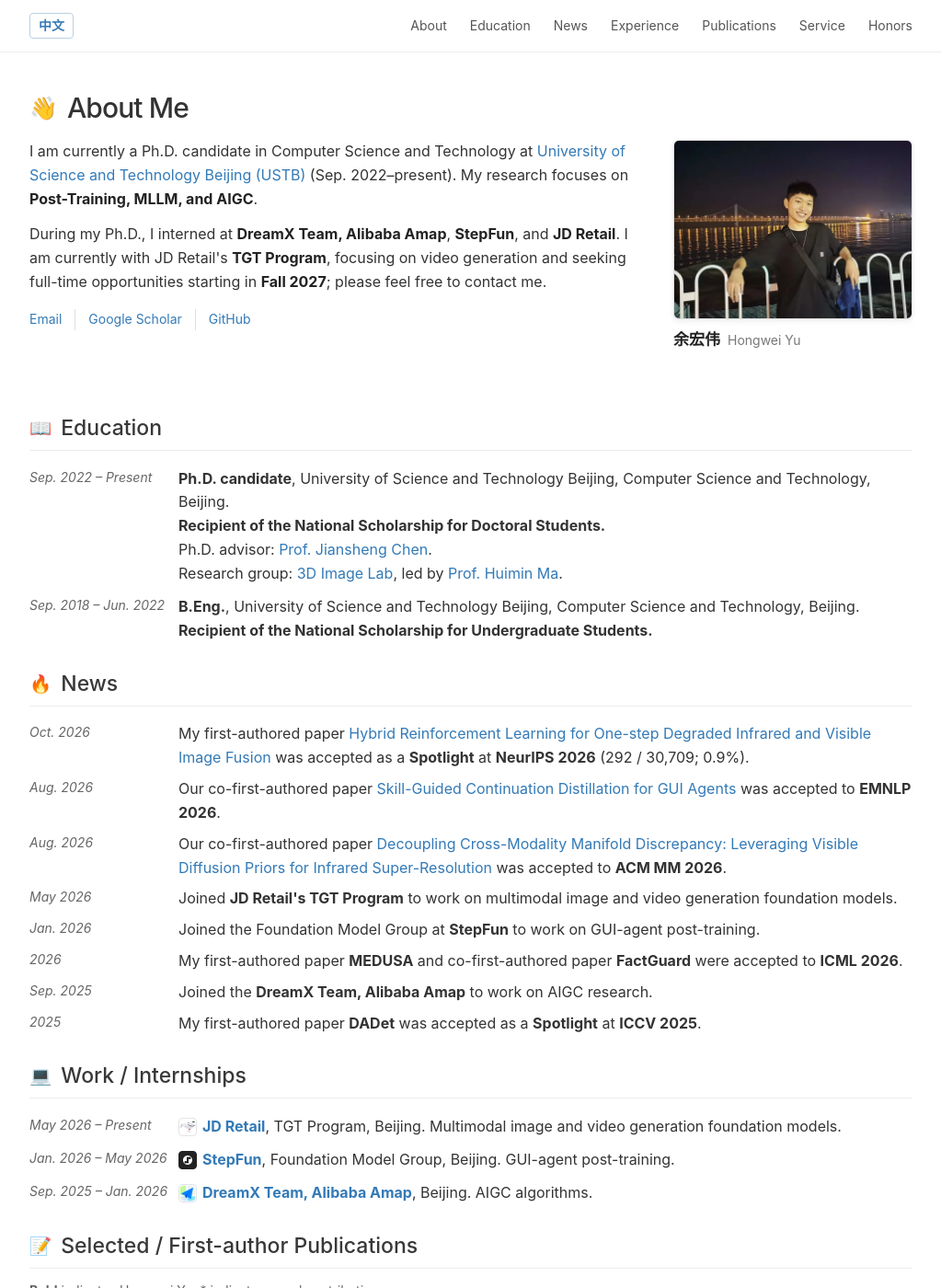
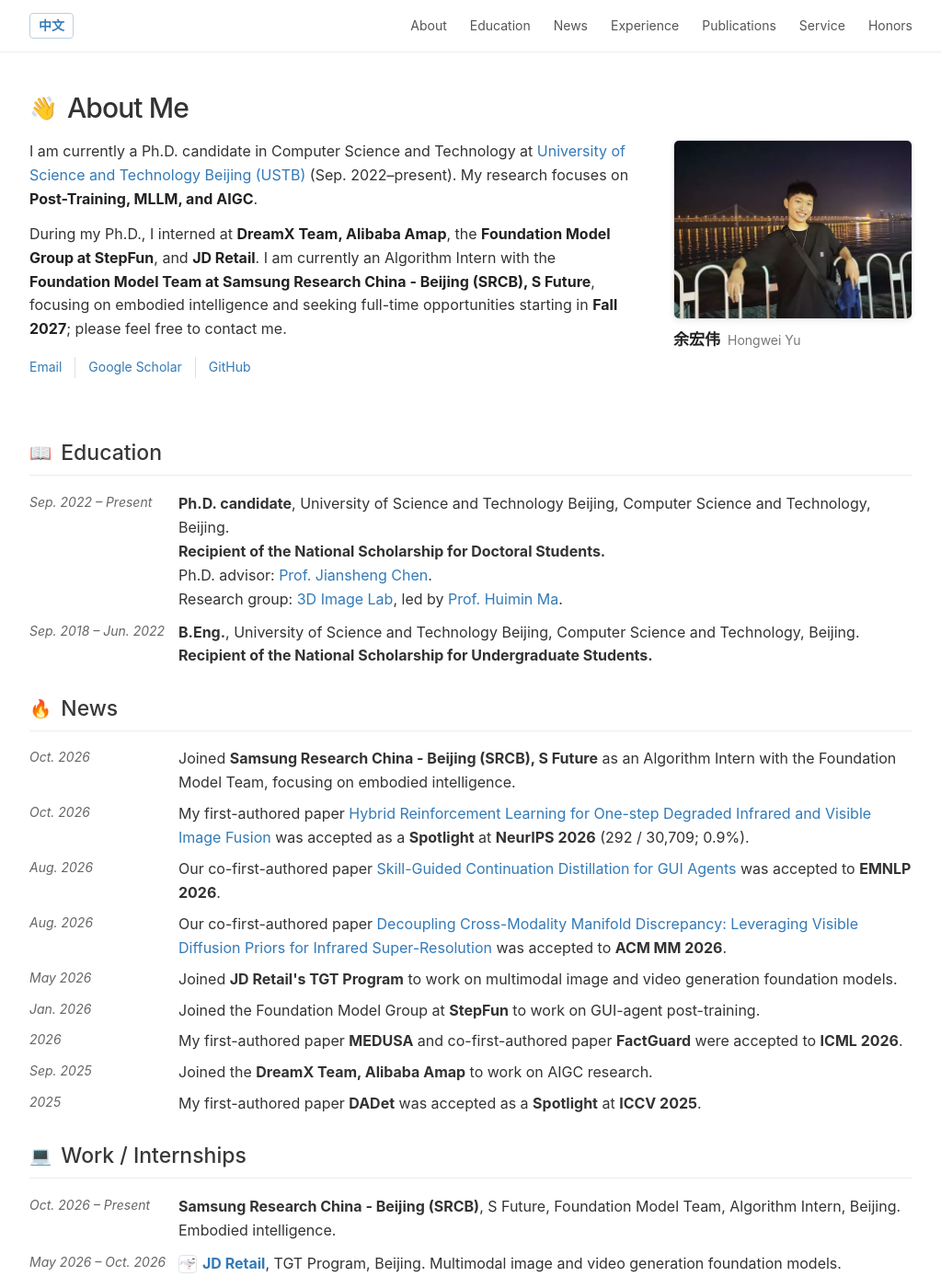
Before and after one commit to yuhongwei22/yuhongwei22.github.io, a Jekyll site: the page built from _pages/en.md, in a window 1280 px wide and 1400 px high. Shown: the whole window at 92% size, without its empty margins (128-1151 px from the left). Built offline with Jekyll 4.4.1, drawn with Linux system fonts in a browser that asks for light colours; a style sheet for code colours, icons or effects is not loaded.

Commit message:
Update current Samsung internship

```diff
--- a/_pages/en.md
+++ b/_pages/en.md
@@ -17,7 +17,7 @@ redirect_from:
       <img class="academic-avatar" src="{{ site.baseurl }}/images/person.webp" alt="Hongwei Yu" width="260" height="195" decoding="async">
       <span class="academic-profile__name"><strong>余宏伟</strong><span>Hongwei Yu</span></span>
     </span>I am currently a Ph.D. candidate in Computer Science and Technology at <a href="https://www.ustb.edu.cn/">University of Science and Technology Beijing (USTB)</a> (Sep. 2022–present). My research focuses on <strong>Post-Training, MLLM, and AIGC</strong>.</p>
-    <p>During my Ph.D., I interned at <strong>DreamX Team, Alibaba Amap</strong>, <strong>StepFun</strong>, and <strong>JD Retail</strong>. I am currently with JD Retail's <strong>TGT Program</strong>, focusing on video generation and seeking full-time opportunities starting in <strong>Fall 2027</strong>; please feel free to contact me.</p>
+    <p>During my Ph.D., I interned at <strong>DreamX Team, Alibaba Amap</strong>, the <strong>Foundation Model Group at StepFun</strong>, and <strong>JD Retail</strong>. I am currently an Algorithm Intern with the <strong>Foundation Model Team at Samsung Research China - Beijing (SRCB), S Future</strong>, focusing on embodied intelligence and seeking full-time opportunities starting in <strong>Fall 2027</strong>; please feel free to contact me.</p>
     <p class="academic-links"><a href="mailto:yuhongwei22@xs.ustb.edu.cn">Email</a><a href="https://scholar.google.com/citations?hl=zh-CN&amp;user=cDidt64AAAAJ">Google Scholar</a><a href="https://github.com/yuhongwei22">GitHub</a></p>
   </div>
 </section>
@@ -33,6 +33,7 @@ redirect_from:
 <section class="academic-section" id="news">
   <h2><span class="academic-heading-icon" aria-hidden="true">🔥</span> News</h2>
   <ul class="academic-list academic-list--news">
+    <li><time>Oct. 2026</time><span>Joined <strong>Samsung Research China - Beijing (SRCB), S Future</strong> as an Algorithm Intern with the Foundation Model Team, focusing on embodied intelligence.</span></li>
     <li><time>Oct. 2026</time><span>My first-authored paper <a href="https://neurips.cc/virtual/2026/poster/148710">Hybrid Reinforcement Learning for One-step Degraded Infrared and Visible Image Fusion</a> was accepted as a <strong>Spotlight</strong> at <strong>NeurIPS 2026</strong> (292 / 30,709; 0.9%).</span></li>
     <li><time>Aug. 2026</time><span>Our co-first-authored paper <a href="https://arxiv.org/abs/2606.18890">Skill-Guided Continuation Distillation for GUI Agents</a> was accepted to <strong>EMNLP 2026</strong>.</span></li>
     <li><time>Aug. 2026</time><span>Our co-first-authored paper <a href="https://arxiv.org/abs/2607.21174">Decoupling Cross-Modality Manifold Discrepancy: Leveraging Visible Diffusion Priors for Infrared Super-Resolution</a> was accepted to <strong>ACM MM 2026</strong>.</span></li>
@@ -47,7 +48,8 @@ redirect_from:
 <section class="academic-section" id="experience">
   <h2><span class="academic-heading-icon" aria-hidden="true">💻</span> Work / Internships</h2>
   <ul class="academic-list">
-    <li><time>May 2026 – Present</time><span><img class="academic-company-logo" src="{{ site.baseurl }}/images/companies/jd-joy.png" alt="JD" loading="lazy"><a href="https://www.jd.com/"><strong>JD Retail</strong></a>, TGT Program, Beijing. Multimodal image and video generation foundation models.</span></li>
+    <li><time>Oct. 2026 – Present</time><span><strong>Samsung Research China - Beijing (SRCB)</strong>, S Future, Foundation Model Team, Algorithm Intern, Beijing. Embodied intelligence.</span></li>
+    <li><time>May 2026 – Oct. 2026</time><span><img class="academic-company-logo" src="{{ site.baseurl }}/images/companies/jd-joy.png" alt="JD" loading="lazy"><a href="https://www.jd.com/"><strong>JD Retail</strong></a>, TGT Program, Beijing. Multimodal image and video generation foundation models.</span></li>
     <li><time>Jan. 2026 – May 2026</time><span><img class="academic-company-logo academic-company-logo--dark" src="{{ site.baseurl }}/images/companies/stepfun.svg" alt="StepFun" loading="lazy"><a href="https://www.stepfun.com/"><strong>StepFun</strong></a>, Foundation Model Group, Beijing. GUI-agent post-training.</span></li>
     <li><time>Sep. 2025 – Jan. 2026</time><span><img class="academic-company-logo" src="{{ site.baseurl }}/images/companies/amap.png" alt="DreamX Team" loading="lazy"><a href="https://github.com/AMAP-ML"><strong>DreamX Team, Alibaba Amap</strong></a>, Beijing. AIGC algorithms.</span></li>
   </ul>
```
Also changed, not shown: _pages/about.md (+4 -2 lines).
